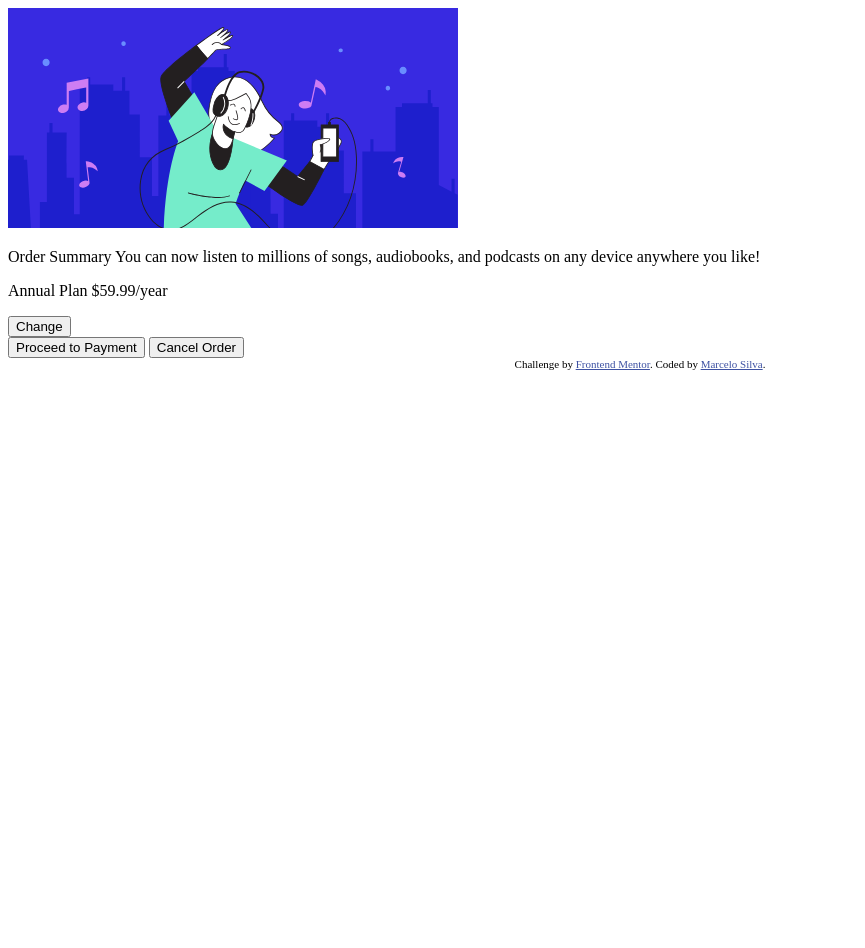
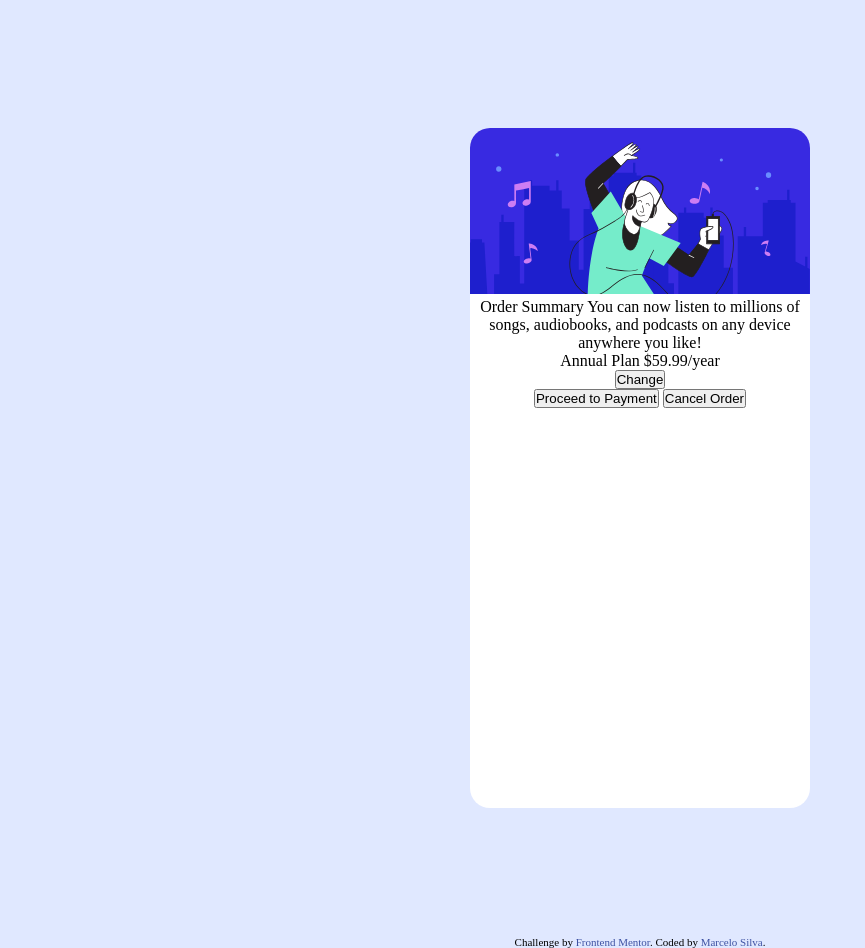
Before and after one commit to mhenrique94/D6_Order-frontendmentor, a plain HTML site: page index.html in a window 1280 px wide. Shown: the whole page, without its empty margins (0-865 px from the left). Before the commit the page ends 800 px from the top, so only its background shows below. Drawn offline with Linux system fonts and the light colour scheme.

Commit message:
adicionado flex e propriedades parciais

```diff
--- a/index.html
+++ b/index.html
@@ -2,17 +2,10 @@
 <html lang="en">
 <head>
   <meta charset="UTF-8">
-  <meta name="viewport" content="width=device-width, initial-scale=1.0"> <!-- displays site properly based on user's device -->
-
+  <meta name="viewport" content="width=device-width, initial-scale=1.0">
   <link rel="icon" type="image/png" sizes="32x32" href="./images/favicon-32x32.png">
-
+  <link rel="stylesheet" href="style.css">
   <title>Frontend Mentor | Order summary card</title>
-
-  <!-- Feel free to remove these styles or customise in your own stylesheet 👍 -->
-  <style>
-    .attribution { font-size: 11px; text-align: center; }
-    .attribution a { color: hsl(228, 45%, 44%); }
-  </style>
 </head>
 <body>
   <div class="wrapper">
--- /dev/null
+++ b/style.css
@@ -0,0 +1,44 @@
+* {
+    margin: 0;
+    padding: 0;
+    text-decoration: 0;
+}
+
+body {
+    width: 100vw;
+    height: 100%;
+    background-color: hsl(225, 100%, 94%);
+}
+
+.wrapper {
+    display: flex;
+    flex-direction: column;
+    width: 100vw;
+    height: 100%;
+    align-items: center;
+    justify-content: center;
+
+}
+
+.attribution {
+    font-size: 11px; text-align: center;
+}
+
+.attribution a {
+    color: hsl(228, 45%, 44%);
+}
+
+.container {
+    border-radius: 30px;
+    max-width: 340px;
+    text-align: center;
+    height: 85vh;
+    margin: 10% auto;
+    border-radius: 20px;
+    background-color: white;
+}
+
+.pic img {
+    width: 100%;
+    border-radius: 20px 20px 0 0;
+}
```
